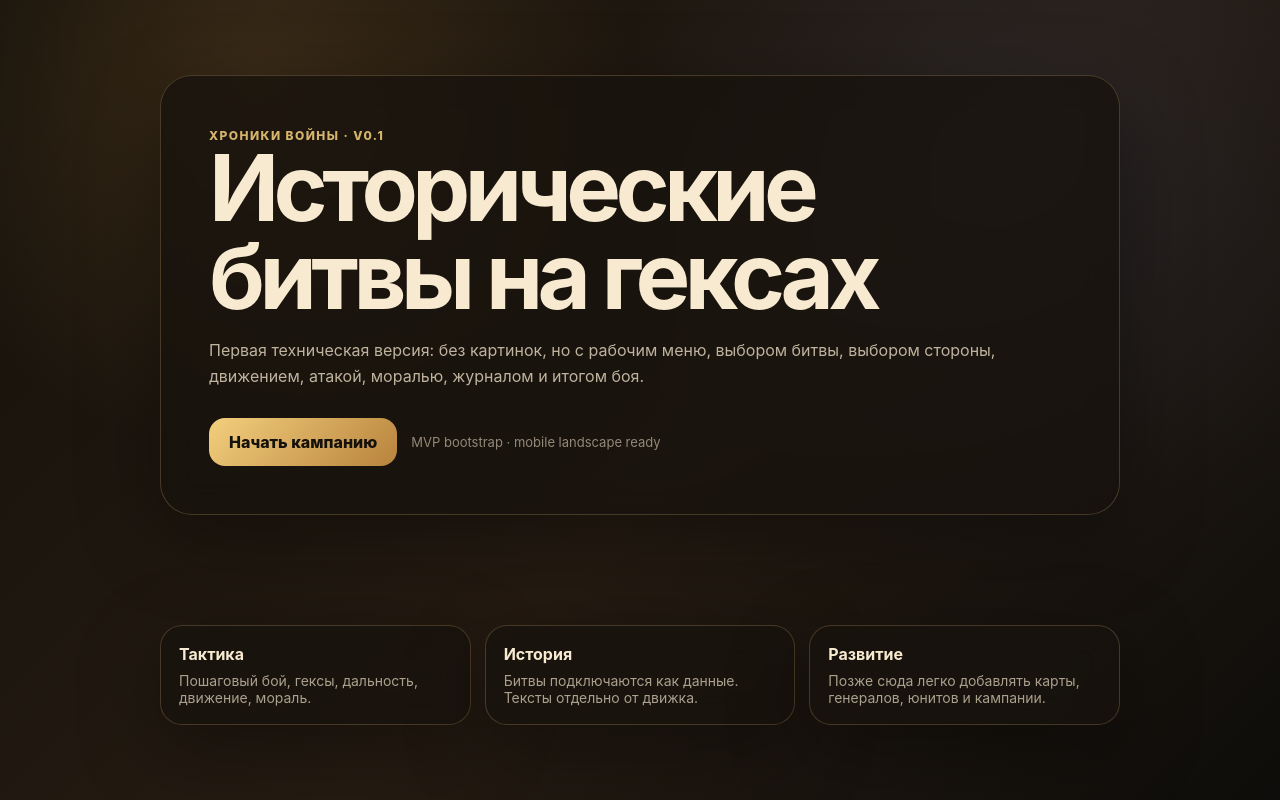
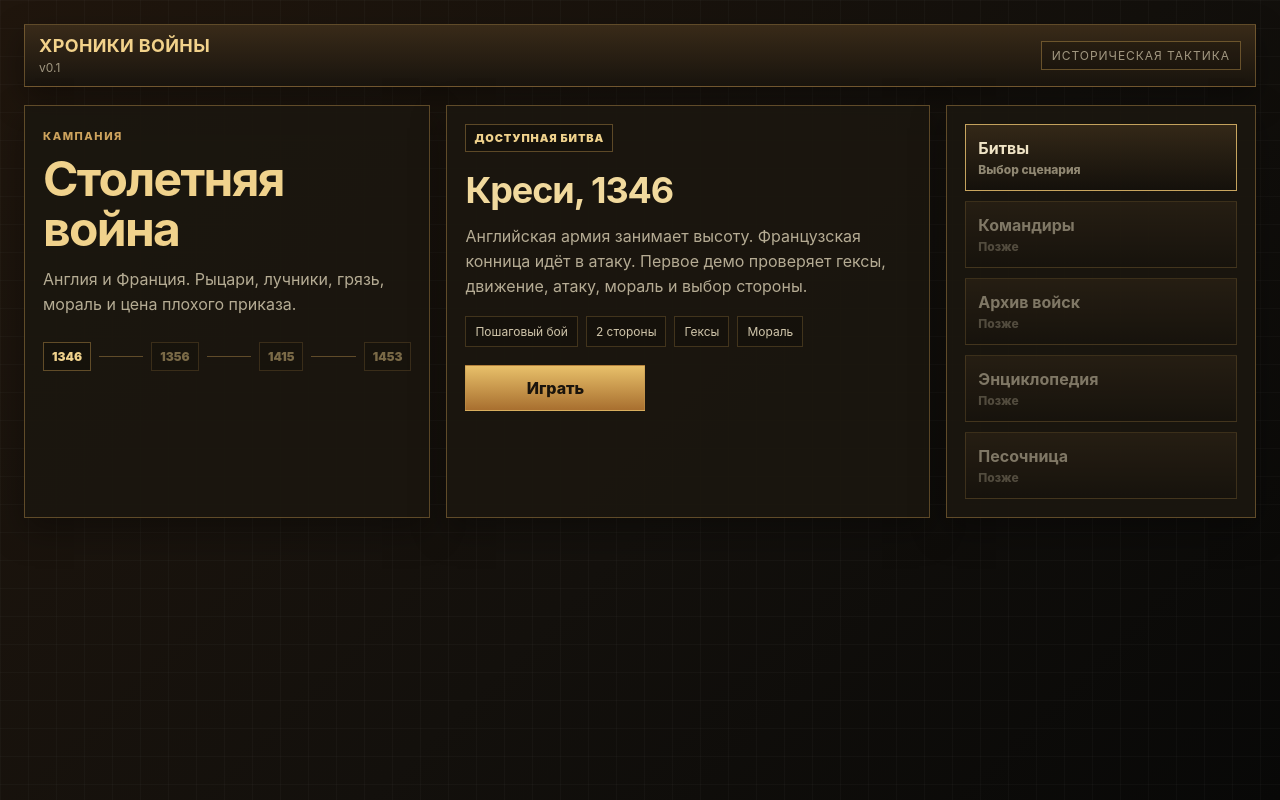
Before and after one commit to Coldqh/ChroniclesOfWar, a React (Vite) app: page / in a window 1280 px wide. Built offline with nearby package versions, Linux system fonts and the light colour scheme.

Commit message:
Fix hex grid and redesign main menu

```diff
--- a/src/app/App.css
+++ b/src/app/App.css
@@ -1,22 +1,25 @@
 :root {
-  color: #f7ead0;
-  background: #15110b;
+  color: #efe3c5;
+  background: #17130e;
   font-family: Inter, ui-sans-serif, system-ui, -apple-system, BlinkMacSystemFont, "Segoe UI", sans-serif;
   font-synthesis: none;
   text-rendering: optimizeLegibility;
   -webkit-font-smoothing: antialiased;
 }
 
-* { box-sizing: border-box; }
+* {
+  box-sizing: border-box;
+}
 
 body {
   margin: 0;
   min-width: 320px;
   min-height: 100vh;
   background:
-    radial-gradient(circle at 20% 10%, rgba(185, 132, 61, 0.2), transparent 30%),
-    radial-gradient(circle at 80% 20%, rgba(79, 99, 150, 0.16), transparent 34%),
-    linear-gradient(135deg, #15110b 0%, #251b12 55%, #0e0d0b 100%);
+    linear-gradient(rgba(255, 255, 255, 0.025) 1px, transparent 1px),
+    linear-gradient(90deg, rgba(255, 255, 255, 0.025) 1px, transparent 1px),
+    linear-gradient(135deg, #20160d 0%, #13100c 56%, #080807 100%);
+  background-size: 28px 28px, 28px 28px, auto;
 }
 
 button {
@@ -25,45 +28,87 @@ button {
 
 .screen {
   min-height: 100vh;
-  padding: 32px;
+  padding: 24px;
 }
 
 .menu-screen,
 .result-screen {
   display: grid;
-  place-items: center;
-  gap: 24px;
+  gap: 18px;
 }
 
-.hero-panel,
+.strategy-menu {
+  align-content: start;
+  max-width: 1280px;
+  margin: 0 auto;
+}
+
+.menu-topbar,
+.campaign-panel,
+.current-battle-panel,
+.mode-panel,
 .result-panel,
 .intro-panel,
 .card-panel,
 .battle-card,
 .side-card,
-.menu-grid article,
 .battle-side-panel,
 .map-frame {
-  border: 1px solid rgba(231, 193, 122, 0.22);
-  background: rgba(24, 19, 13, 0.78);
-  box-shadow: 0 24px 80px rgba(0, 0, 0, 0.36);
-  backdrop-filter: blur(16px);
+  border: 1px solid rgba(194, 151, 79, 0.42);
+  background: rgba(27, 22, 15, 0.92);
+  box-shadow: 0 12px 32px rgba(0, 0, 0, 0.34);
 }
 
-.hero-panel,
-.result-panel {
-  width: min(960px, 100%);
-  padding: 48px;
-  border-radius: 32px;
+.menu-topbar {
+  display: flex;
+  align-items: center;
+  justify-content: space-between;
+  min-height: 56px;
+  padding: 10px 14px;
+  background: linear-gradient(180deg, rgba(58, 43, 25, 0.96), rgba(24, 19, 13, 0.96));
+}
+
+.menu-topbar strong {
+  display: block;
+  color: #f2d28b;
+  font-size: 18px;
+  letter-spacing: 0.02em;
+  text-transform: uppercase;
+}
+
+.menu-topbar span {
+  color: rgba(239, 227, 197, 0.62);
+  font-size: 12px;
+}
+
+.menu-build-tag {
+  border: 1px solid rgba(194, 151, 79, 0.45);
+  padding: 6px 10px;
+  background: rgba(0, 0, 0, 0.18);
+  text-transform: uppercase;
+  letter-spacing: 0.08em;
+}
+
+.war-room {
+  display: grid;
+  grid-template-columns: 1.05fr 1.25fr 0.8fr;
+  gap: 16px;
+  align-items: stretch;
+}
+
+.campaign-panel,
+.current-battle-panel,
+.mode-panel {
+  padding: 18px;
 }
 
 .eyebrow {
   display: inline-flex;
-  color: #d7b56d;
-  font-size: 12px;
+  color: #cda35d;
+  font-size: 11px;
   font-weight: 800;
   text-transform: uppercase;
-  letter-spacing: 0.12em;
+  letter-spacing: 0.14em;
 }
 
 h1,
@@ -74,16 +119,18 @@ p {
 }
 
 h1 {
-  margin-bottom: 18px;
-  font-size: clamp(42px, 8vw, 92px);
-  line-height: 0.95;
-  letter-spacing: -0.06em;
+  margin: 10px 0 12px;
+  color: #f0d28c;
+  font-size: clamp(30px, 4vw, 48px);
+  line-height: 1.05;
+  letter-spacing: -0.035em;
 }
 
 h2 {
-  margin: 4px 0 0;
-  font-size: clamp(24px, 4vw, 42px);
-  letter-spacing: -0.04em;
+  margin: 8px 0 12px;
+  color: #f1d99d;
+  font-size: clamp(24px, 3vw, 36px);
+  letter-spacing: -0.03em;
 }
 
 h3 {
@@ -91,45 +138,129 @@ h3 {
 }
 
 p {
-  color: rgba(247, 234, 208, 0.75);
-  line-height: 1.65;
+  color: rgba(239, 227, 197, 0.73);
+  line-height: 1.55;
 }
 
-.hero-actions {
+.campaign-progress {
+  display: grid;
+  grid-template-columns: auto 1fr auto 1fr auto 1fr auto;
+  align-items: center;
+  gap: 8px;
+  margin-top: 26px;
+}
+
+.campaign-year {
+  border: 1px solid rgba(194, 151, 79, 0.44);
+  padding: 6px 8px;
+  background: rgba(0, 0, 0, 0.2);
+  color: #f0d28c;
+  font-size: 12px;
+  font-weight: 900;
+}
+
+.campaign-year.locked {
+  opacity: 0.45;
+}
+
+.campaign-line {
+  height: 1px;
+  background: rgba(194, 151, 79, 0.42);
+}
+
+.battle-stamp {
+  display: inline-block;
+  margin-bottom: 8px;
+  border: 1px solid rgba(194, 151, 79, 0.42);
+  padding: 6px 8px;
+  color: #f0d28c;
+  background: rgba(0, 0, 0, 0.18);
+  font-size: 11px;
+  font-weight: 900;
+  text-transform: uppercase;
+  letter-spacing: 0.08em;
+}
+
+.battle-facts {
   display: flex;
-  align-items: center;
   flex-wrap: wrap;
-  gap: 14px;
-  margin-top: 28px;
+  gap: 8px;
+  margin: 18px 0;
+}
+
+.battle-facts span,
+.hud-stats span {
+  border: 1px solid rgba(194, 151, 79, 0.26);
+  padding: 7px 9px;
+  color: rgba(239, 227, 197, 0.86);
+  background: rgba(0, 0, 0, 0.2);
+  font-size: 12px;
 }
 
 .primary-button,
-.ghost-button {
-  border: 0;
-  border-radius: 16px;
+.ghost-button,
+.mode-button {
+  border: 1px solid rgba(194, 151, 79, 0.44);
   cursor: pointer;
   font-weight: 800;
-  transition: transform 160ms ease, background 160ms ease, border 160ms ease;
+  transition: background 140ms ease, border-color 140ms ease, filter 140ms ease;
 }
 
 .primary-button {
-  padding: 14px 20px;
-  color: #15110b;
-  background: linear-gradient(135deg, #f3cf7d, #b8833d);
+  padding: 12px 18px;
+  color: #1a140c;
+  background: linear-gradient(180deg, #e8c06a, #a86f2f);
 }
 
 .ghost-button {
-  padding: 12px 16px;
-  color: #f7ead0;
-  background: rgba(255, 255, 255, 0.06);
-  border: 1px solid rgba(255, 255, 255, 0.1);
+  padding: 10px 14px;
+  color: #efe3c5;
+  background: rgba(0, 0, 0, 0.22);
 }
 
 .primary-button:hover,
 .ghost-button:hover,
+.mode-button:hover:not(:disabled),
 .battle-card:hover,
 .side-card:hover {
-  transform: translateY(-1px);
+  filter: brightness(1.08);
+}
+
+.menu-play-button {
+  min-width: 180px;
+}
+
+.mode-panel {
+  display: grid;
+  gap: 10px;
+}
+
+.mode-button {
+  width: 100%;
+  padding: 13px 12px;
+  color: #efe3c5;
+  text-align: left;
+  background: linear-gradient(180deg, rgba(55, 42, 25, 0.9), rgba(20, 16, 11, 0.9));
+}
+
+.mode-button strong,
+.mode-button span {
+  display: block;
+}
+
+.mode-button span {
+  margin-top: 4px;
+  color: rgba(239, 227, 197, 0.55);
+  font-size: 12px;
+}
+
+.mode-button.active {
+  border-color: rgba(235, 195, 111, 0.82);
+}
+
+.mode-button.locked {
+  cursor: not-allowed;
+  opacity: 0.48;
 }
 
 .full-width {
@@ -137,31 +268,25 @@ p {
 }
 
 .small-note {
-  color: rgba(247, 234, 208, 0.55);
+  color: rgba(239, 227, 197, 0.55);
   font-size: 13px;
 }
 
-.menu-grid {
-  width: min(960px, 100%);
-  display: grid;
-  grid-template-columns: repeat(3, 1fr);
-  gap: 14px;
+.hero-panel {
+  display: none;
 }
 
-.menu-grid article {
-  padding: 18px;
-  border-radius: 22px;
+.menu-grid {
+  display: none;
 }
 
-.menu-grid strong,
-.menu-grid span {
-  display: block;
+.result-screen {
+  place-items: center;
 }
 
-.menu-grid span {
-  margin-top: 8px;
-  color: rgba(247, 234, 208, 0.66);
-  font-size: 14px;
+.result-panel {
+  width: min(920px, 100%);
+  padding: 32px;
 }
 
 .screen-header {
@@ -169,7 +294,7 @@ p {
   align-items: center;
   justify-content: space-between;
   gap: 18px;
-  margin-bottom: 24px;
+  margin-bottom: 18px;
 }
 
 .library-screen,
@@ -181,16 +306,15 @@ p {
 .battle-list,
 .side-grid {
   display: grid;
-  gap: 16px;
+  gap: 12px;
 }
 
 .battle-card,
 .side-card {
   width: 100%;
-  padding: 24px;
+  padding: 18px;
   color: inherit;
   text-align: left;
-  border-radius: 24px;
 }
 
 .battle-card {
@@ -202,15 +326,14 @@ p {
 .battle-meta {
   display: grid;
   gap: 8px;
-  color: rgba(247, 234, 208, 0.7);
+  color: rgba(239, 227, 197, 0.7);
   font-size: 13px;
   text-align: right;
 }
 
 .intro-panel {
-  margin-bottom: 18px;
-  padding: 22px;
-  border-radius: 24px;
+  margin-bottom: 14px;
+  padding: 16px;
 }
 
 .side-grid {
@@ -220,66 +343,55 @@ p {
 .side-card {
   position: relative;
   overflow: hidden;
-  min-height: 220px;
+  min-height: 190px;
 }
 
 .side-mark {
   display: block;
   width: 56px;
   height: 8px;
-  margin-bottom: 22px;
-  border-radius: 99px;
+  margin-bottom: 18px;
 }
 
 .battle-shell {
   min-height: 100vh;
-  padding: 14px;
+  padding: 10px;
 }
 
 .battle-hud {
   display: grid;
   grid-template-columns: auto 1fr auto;
   align-items: center;
-  gap: 16px;
-  margin-bottom: 14px;
-  padding: 14px;
-  border: 1px solid rgba(231, 193, 122, 0.18);
-  border-radius: 24px;
-  background: rgba(16, 13, 9, 0.86);
+  gap: 12px;
+  margin-bottom: 10px;
+  padding: 10px 12px;
+  border: 1px solid rgba(194, 151, 79, 0.36);
+  background: rgba(18, 14, 10, 0.96);
 }
 
 .hud-stats {
   display: flex;
   flex-wrap: wrap;
-  gap: 8px;
+  gap: 6px;
   justify-content: flex-end;
-}
-
-.hud-stats span {
-  padding: 8px 10px;
-  border-radius: 999px;
-  color: rgba(247, 234, 208, 0.82);
-  background: rgba(255, 255, 255, 0.06);
-  font-size: 13px;
 }
 
 .battle-layout {
   display: grid;
   grid-template-columns: minmax(220px, 280px) 1fr minmax(220px, 280px);
-  gap: 14px;
+  gap: 10px;
   align-items: stretch;
 }
 
 .battle-side-panel,
 .card-panel {
-  padding: 16px;
-  border-radius: 22px;
+  padding: 12px;
 }
 
 .battle-side-panel {
   display: flex;
   flex-direction: column;
-  gap: 14px;
+  gap: 12px;
   min-height: 0;
 }
 
@@ -287,10 +399,9 @@ p {
   position: relative;
   min-height: 650px;
   overflow: auto;
-  border-radius: 28px;
   background:
-    linear-gradient(180deg, rgba(69, 48, 28, 0.35), rgba(9, 9, 8, 0.85)),
-    rgba(16, 13, 9, 0.8);
+    linear-gradient(180deg, rgba(85, 62, 35, 0.25), rgba(9, 9, 8, 0.86)),
+    rgba(16, 13, 9, 0.9);
 }
 
 .stage-summary {
@@ -300,67 +411,67 @@ p {
   display: flex;
   justify-content: space-between;
   gap: 16px;
-  padding: 12px 16px;
-  background: rgba(11, 10, 8, 0.9);
-  border-bottom: 1px solid rgba(231, 193, 122, 0.16);
+  padding: 10px 12px;
+  background: rgba(11, 10, 8, 0.94);
+  border-bottom: 1px solid rgba(194, 151, 79, 0.28);
 }
 
 .stage-summary span {
-  color: rgba(247, 234, 208, 0.65);
+  color: rgba(239, 227, 197, 0.65);
   font-size: 13px;
 }
 
 .hex-map {
   position: relative;
-  margin: 18px auto 36px;
+  margin: 14px auto 28px;
 }
 
 .hex-tile {
   position: absolute;
-  width: 70px;
-  height: 62px;
-  clip-path: polygon(25% 0, 75% 0, 100% 50%, 75% 100%, 25% 100%, 0 50%);
+  width: 72px;
+  height: 82px;
+  clip-path: polygon(50% 0, 100% 25%, 100% 75%, 50% 100%, 0 75%, 0 25%);
   border: 0;
-  color: #f7ead0;
+  color: #efe3c5;
   background: #4d412c;
   cursor: pointer;
-  transition: filter 120ms ease, transform 120ms ease, opacity 120ms ease;
+  transition: filter 120ms ease, opacity 120ms ease;
 }
 
 .hex-tile:hover {
-  filter: brightness(1.18);
+  filter: brightness(1.12);
 }
 
-.terrain-plain { background: linear-gradient(145deg, #56462e, #3b321f); }
-.terrain-hill { background: linear-gradient(145deg, #806238, #4c351f); }
-.terrain-mud { background: linear-gradient(145deg, #3f3025, #241d18); }
-.terrain-forest { background: linear-gradient(145deg, #2f4c31, #182719); }
-.terrain-road { background: linear-gradient(145deg, #7a6141, #4a3722); }
+.terrain-plain { background: linear-gradient(145deg, #5a4a31, #3d321f); }
+.terrain-hill { background: linear-gradient(145deg, #8a6638, #4c351f); }
+.terrain-mud { background: linear-gradient(145deg, #443126, #241d18); }
+.terrain-forest { background: linear-gradient(145deg, #2f4f31, #182719); }
+.terrain-road { background: linear-gradient(145deg, #806541, #4a3722); }
 
 .hex-tile.selected {
-  outline: 3px solid #f3cf7d;
+  outline: 3px solid #e8c06a;
   z-index: 3;
 }
 
 .hex-tile.can-move {
-  box-shadow: 0 0 0 3px rgba(126, 163, 255, 0.5) inset;
+  box-shadow: 0 0 0 3px rgba(126, 163, 255, 0.55) inset;
 }
 
 .hex-tile.can-target {
-  box-shadow: 0 0 0 3px rgba(255, 91, 91, 0.7) inset;
+  box-shadow: 0 0 0 3px rgba(225, 75, 62, 0.82) inset;
 }
 
 .hex-tile.out-stage {
-  opacity: 0.45;
+  opacity: 0.36;
 }
 
 .hex-label {
   position: absolute;
-  top: 8px;
+  top: 13px;
   left: 0;
   right: 0;
   font-size: 10px;
-  color: rgba(255, 255, 255, 0.65);
+  color: rgba(255, 255, 255, 0.58);
 }
 
 .unit-token {
@@ -374,12 +485,12 @@ p {
   transform: translate(-50%, -50%);
   border: 2px solid rgba(255, 255, 255, 0.72);
   border-radius: 50%;
-  background: rgba(10, 10, 9, 0.86);
-  box-shadow: 0 8px 22px rgba(0, 0, 0, 0.38);
+  background: rgba(10, 10, 9, 0.88);
+  box-shadow: 0 7px 18px rgba(0, 0, 0, 0.42);
 }
 
-.side-england { border-color: #d7b56d; }
-.side-france { border-color: #7ea3ff; }
+.side-england { border-color: #d8b35f; }
+.side-france { border-color: #6f9bd8; }
 .status-shaken { filter: saturate(0.6); }
 .status-skipping { filter: grayscale(0.8); }
 
@@ -395,7 +506,7 @@ p {
   padding: 2px 4px;
   border-radius: 99px;
   color: #15110b;
-  background: #f3cf7d;
+  background: #e8c06a;
   font-size: 11px;
   font-weight: 900;
 }
@@ -404,12 +515,12 @@ p {
   display: flex;
   justify-content: space-between;
   margin: 8px 0 6px;
-  color: rgba(247, 234, 208, 0.75);
+  color: rgba(239, 227, 197, 0.75);
 }
 
 .commander-line {
   margin-bottom: 12px;
-  color: #f3cf7d;
+  color: #e8c06a;
   font-size: 13px;
 }
 
@@ -425,30 +536,30 @@ p {
   display: block;
   height: 100%;
   border-radius: inherit;
-  background: linear-gradient(90deg, #ff5757, #f3cf7d);
+  background: linear-gradient(90deg, #c43a32, #e8c06a);
   transition: width 180ms ease;
 }
 
 .bar.morale span {
-  background: linear-gradient(90deg, #7ea3ff, #f3cf7d);
+  background: linear-gradient(90deg, #6f9bd8, #e8c06a);
 }
 
 .bar.danger span {
-  background: linear-gradient(90deg, #ff5757, #8a2828);
+  background: linear-gradient(90deg, #d44d3f, #8a2828);
 }
 
 .unit-stats-grid {
   display: grid;
   grid-template-columns: repeat(2, 1fr);
-  gap: 8px;
-  margin-top: 14px;
+  gap: 7px;
+  margin-top: 12px;
 }
 
 .unit-stats-grid span {
   padding: 8px;
-  border-radius: 12px;
-  background: rgba(255, 255, 255, 0.06);
-  color: rgba(247, 234, 208, 0.78);
+  border: 1px solid rgba(194, 151, 79, 0.18);
+  background: rgba(0, 0, 0, 0.16);
+  color: rgba(239, 227, 197, 0.78);
   font-size: 12px;
   font-weight: 800;
 }
@@ -460,7 +571,7 @@ p {
 }
 
 .preview-row small {
-  color: rgba(247, 234, 208, 0.6);
+  color: rgba(239, 227, 197, 0.6);
 }
 
 .log-panel {
@@ -471,31 +582,29 @@ p {
 .log-entry {
   padding: 10px;
   border-left: 3px solid rgba(255, 255, 255, 0.16);
-  border-radius: 12px;
-  background: rgba(255, 255, 255, 0.05);
+  background: rgba(0, 0, 0, 0.18);
   font-size: 13px;
 }
 
 .log-entry span {
   display: block;
   margin-bottom: 4px;
-  color: rgba(247, 234, 208, 0.45);
+  color: rgba(239, 227, 197, 0.45);
   font-size: 11px;
   text-transform: uppercase;
   letter-spacing: 0.08em;
 }
 
 .log-entry.success { border-color: #7fd18b; }
-.log-entry.danger { border-color: #ff5b5b; }
-.log-entry.history { border-color: #d7b56d; }
+.log-entry.danger { border-color: #d44d3f; }
+.log-entry.history { border-color: #e8c06a; }
 
 .rank-badge {
   display: inline-flex;
   margin: 6px 0 22px;
-  padding: 10px 16px;
-  border-radius: 999px;
+  padding: 9px 14px;
   color: #15110b;
-  background: #f3cf7d;
+  background: #e8c06a;
   font-weight: 900;
 }
 
@@ -508,11 +617,18 @@ p {
 .chronicle p {
   margin: 0;
   padding: 12px;
-  border-radius: 14px;
-  background: rgba(255, 255, 255, 0.06);
+  background: rgba(0, 0, 0, 0.18);
 }
 
 @media (max-width: 980px) {
+  .screen {
+    padding: 14px;
+  }
+
+  .war-room {
+    grid-template-columns: 1fr;
+  }
+
   .battle-layout {
     grid-template-columns: 1fr;
   }
@@ -525,7 +641,6 @@ p {
     min-height: 560px;
   }
 
-  .menu-grid,
   .side-grid {
     grid-template-columns: 1fr;
   }
--- a/src/features/menu/MainMenu.tsx
+++ b/src/features/menu/MainMenu.tsx
@@ -2,34 +2,74 @@ type MainMenuProps = {
   onStart: () => void;
 };
 
+const lockedSections = [
+  "Командиры",
+  "Архив войск",
+  "Энциклопедия",
+  "Песочница",
+];
+
 export function MainMenu({ onStart }: MainMenuProps) {
   return (
-    <main className="screen menu-screen">
-      <section className="hero-panel">
-        <div className="eyebrow">Хроники войны · v0.1</div>
-        <h1>Исторические битвы на гексах</h1>
-        <p>
-          Первая техническая версия: без картинок, но с рабочим меню, выбором битвы, выбором стороны,
-          движением, атакой, моралью, журналом и итогом боя.
-        </p>
-        <div className="hero-actions">
-          <button className="primary-button" onClick={onStart}>Начать кампанию</button>
-          <span className="small-note">MVP bootstrap · mobile landscape ready</span>
+    <main className="screen menu-screen strategy-menu">
+      <header className="menu-topbar">
+        <div>
+          <strong>Хроники войны</strong>
+          <span>v0.1</span>
         </div>
-      </section>
-      <section className="menu-grid">
-        <article>
-          <strong>Тактика</strong>
-          <span>Пошаговый бой, гексы, дальность, движение, мораль.</span>
-        </article>
-        <article>
-          <strong>История</strong>
-          <span>Битвы подключаются как данные. Тексты отдельно от движка.</span>
-        </article>
-        <article>
-          <strong>Развитие</strong>
-          <span>Позже сюда легко добавлять карты, генералов, юнитов и кампании.</span>
-        </article>
+        <span className="menu-build-tag">Историческая тактика</span>
+      </header>
+
+      <section className="war-room">
+        <aside className="campaign-panel">
+          <span className="eyebrow">Кампания</span>
+          <h1>Столетняя война</h1>
+          <p>Англия и Франция. Рыцари, лучники, грязь, мораль и цена плохого приказа.</p>
+
+          <div className="campaign-progress">
+            <span className="campaign-year active">1346</span>
+            <span className="campaign-line" />
+            <span className="campaign-year locked">1356</span>
+            <span className="campaign-line" />
+            <span className="campaign-year locked">1415</span>
+            <span className="campaign-line" />
+            <span className="campaign-year locked">1453</span>
+          </div>
+        </aside>
+
+        <section className="current-battle-panel">
+          <div className="battle-stamp">Доступная битва</div>
+          <h2>Креси, 1346</h2>
+          <p>
+            Английская армия занимает высоту. Французская конница идёт в атаку.
+            Первое демо проверяет гексы, движение, атаку, мораль и выбор стороны.
+          </p>
+
+          <div className="battle-facts">
+            <span>Пошаговый бой</span>
+            <span>2 стороны</span>
+            <span>Гексы</span>
+            <span>Мораль</span>
+          </div>
+
+          <button className="primary-button menu-play-button" onClick={onStart}>
+            Играть
+          </button>
+        </section>
+
+        <nav className="mode-panel" aria-label="Разделы игры">
+          <button className="mode-button active" onClick={onStart}>
+            <strong>Битвы</strong>
+            <span>Выбор сценария</span>
+          </button>
+
+          {lockedSections.map((section) => (
+            <button className="mode-button locked" key={section} disabled>
+              <strong>{section}</strong>
+              <span>Позже</span>
+            </button>
+          ))}
+        </nav>
       </section>
     </main>
   );
```
Also changed, not shown: src/features/battle/HexMap.tsx (+10 -6 lines), 6 other files (tests, documents, lock files or other folders).
